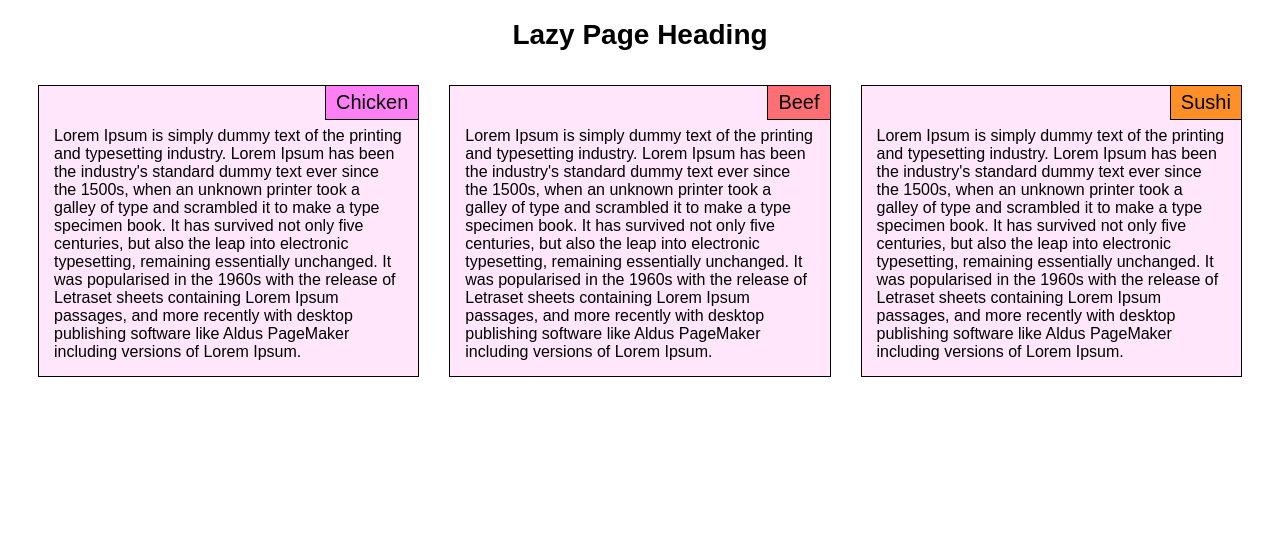
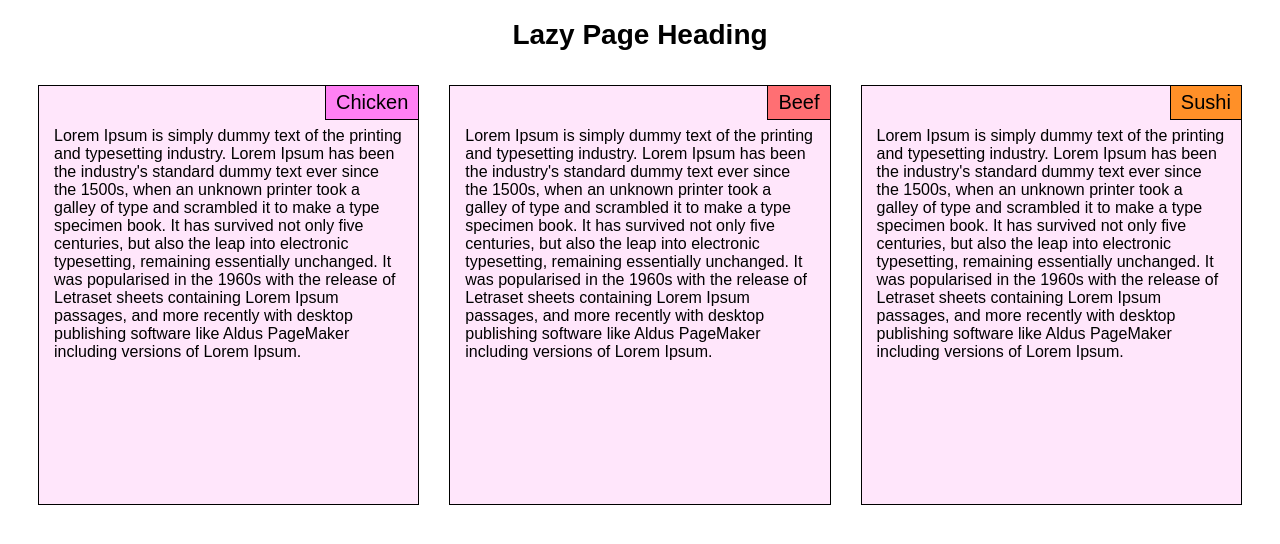
Before and after one commit to yeu0202/coursera_test, a plain HTML site: page module2_solution/index.html in a window 1280 px wide. Drawn offline with Linux system fonts and the light colour scheme.

Commit message:
set specific px to cell height

```diff
--- a/module2_solution/css/stylesheet.css
+++ b/module2_solution/css/stylesheet.css
@@ -42,6 +42,8 @@ h1{
 }
 
 .table_sections{
+    overflow: hidden;
+    height: 420px;
     border: 1px solid black;
     background-color: #ffe6fb;
     margin: 15px;
```
